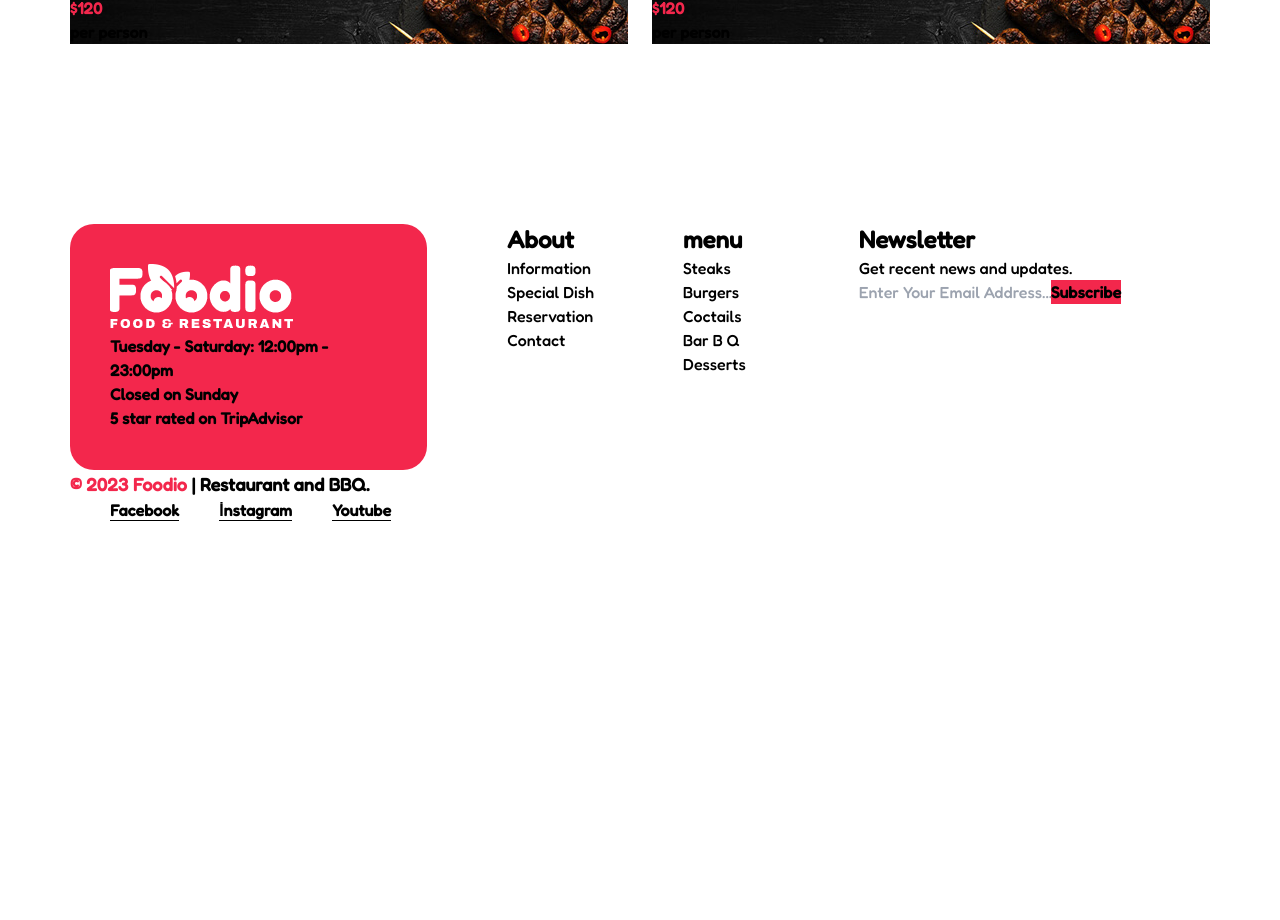
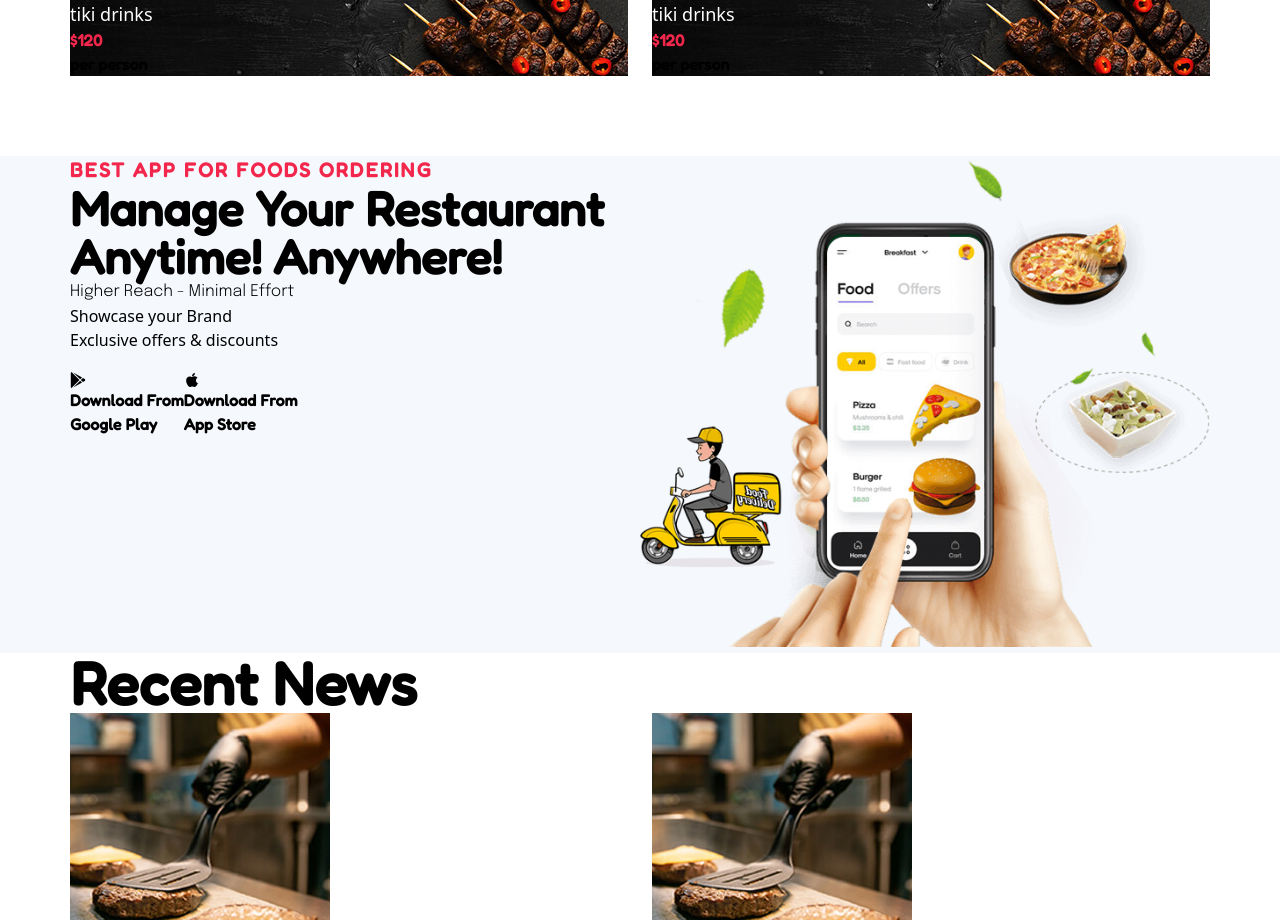
Before and after one commit to zehrasenakgul/react-next.js-with-full-stack-meal-order-project, a Next.js app: page / in a window 1280 px wide. Shown: the part 1880-2800 px from the top of the page. Before the commit the page ends 2402 px from the top, so only its background shows below. Built offline with nearby package versions, Linux system fonts and the light colour scheme.

Commit message:
app component & new component & brand component

```diff
--- /dev/null
+++ b/components/app.jsx
@@ -0,0 +1,74 @@
+import Image from "next/image";
+import React from "react";
+import { FaGooglePlay, FaApple } from "react-icons/fa";
+
+const App = () => {
+  return (
+    <section
+      className="gap no-bottom app-foods"
+      style={{ backgroundColor: "#f5f8fd" }}
+    >
+      <div className="container mx-auto">
+        <div className="flex">
+          <div className="flex-1">
+            <div className="heading">
+              <span className="text-pink font-fredoka font-bold text-xl uppercase tracking-widest	">
+                Best App For Foods Ordering
+              </span>
+              <h3 className="font-fredoka font-bold text-5xl">
+                Manage Your Restaurant Anytime! Anywhere!
+              </h3>
+            </div>
+            <ul className="higher-reach">
+              <li className="font-epilogue">
+                <div className="bol"></div>Higher Reach - Minimal Effort
+              </li>
+              <li>
+                <div className="bol"></div>Showcase your Brand
+              </li>
+              <li>
+                <div className="bol"></div>Exclusive offers &amp; discounts
+              </li>
+            </ul>
+            <div className="flex mt-5">
+              <a href="#">
+                <div className="download-from">
+                  <FaGooglePlay />
+                  <div>
+                    <span className="font-fredoka font-bold">
+                      Download From
+                    </span>
+                    <h5 className="font-fredoka font-bold">Google Play</h5>
+                  </div>
+                </div>
+              </a>
+              <a href="#">
+                <div className="download-from apple">
+                  <FaApple />
+                  <div>
+                    <span className="font-fredoka font-bold">
+                      Download From
+                    </span>
+                    <h5 className="font-fredoka font-bold">App Store</h5>
+                  </div>
+                </div>
+              </a>
+            </div>
+          </div>
+          <div className="flex-1">
+            <div className="manage-your-img">
+              <Image
+                src="/img/manage-your.png"
+                width={649}
+                height={559}
+                alt="manage-your"
+              />
+            </div>
+          </div>
+        </div>
+      </div>
+    </section>
+  );
+};
+
+export default App;
--- /dev/null
+++ b/components/brand.jsx
@@ -0,0 +1,28 @@
+import React from "react";
+import { FaInstagram } from "react-icons/fa";
+const Brand = () => {
+  return (
+    <section>
+      <div className="gap no-top">
+        <div
+          style={{
+            backgroundImage: "url(/img/follow.jpg)",
+          }}
+          className="follow"
+        >
+          <div className="instagram-icon">
+            <FaInstagram />
+          </div>
+          <a href="#">
+            <h2 className="font-fredoka font-bold text-5xl relative">
+              Follow @Winsfolio.com
+            </h2>
+          </a>
+          <p className="relative">Join our community to inspire your desires</p>
+        </div>
+      </div>
+    </section>
+  );
+};
+
+export default Brand;
--- a/components/layouts/footer.jsx
+++ b/components/layouts/footer.jsx
@@ -3,7 +3,7 @@ import WhiteLogo from "../ui/whiteLogo";
 
 const Footer = () => {
   return (
-    <footer className="bg-white pt-[6.25rem] bg-cover center">
+    <footer className=" pt-[6.25rem] bg-cover center">
       <div className="container mx-auto h-full">
         <div className="flex max-sm:block max-md:block max-lg:block max-sm:pt-[3.75]">
           <div className="bg-pink p-10 rounded-3xl logo-white basis-1/3 mr-20 max-sm:mr-5">
--- a/components/menu.jsx
+++ b/components/menu.jsx
@@ -5,7 +5,7 @@ const Menu = () => {
   const [openTab, setOpenTab] = React.useState(1);
 
   return (
-    <section className="section-discover-menu mt-16">
+    <section className="section-discover-menu mt-24">
       <div className="container mx-auto">
         <div class="heading-two">
           <h2 className="font-fredoka font-bold text-6xl max-sm:text-3xl max-md:text-3xl">
--- /dev/null
+++ b/components/new.jsx
@@ -0,0 +1,58 @@
+import Image from "next/image";
+import React from "react";
+
+const NewItem = () => {
+  return (
+    <div className="flex-1 items-center">
+      <div className="recent-news">
+        <Image
+          src="/img/recent-news-1.jpg"
+          width={260}
+          height={280}
+          alt="recent-news"
+        />
+        <div className="ml-5">
+          <a href="#">
+            <span className="font-fredoka font-bold">29 December, 2023</span>
+          </a>
+          <a href="">
+            <h3 className="font-fredoka font-bold text-3xl">
+              Table restaurant located in on Bank Street
+            </h3>
+          </a>
+          <div className="flex items-center">
+            <Image
+              className="me-3"
+              src="/img/man.jpg"
+              width={55}
+              height={55}
+              alt="img"
+            />
+            <h6 className="font-fredoka font-bold ml-5">by Thomas Walimes</h6>
+          </div>
+        </div>
+      </div>
+    </div>
+  );
+};
+
+const New = () => {
+  return (
+    <section className="gap">
+      <div className="container mx-auto">
+        <div className="heading-two">
+          <h2 className="font-fredoka font-bold text-6xl max-sm:text-3xl max-md:text-3xl">
+            Recent News
+          </h2>
+          <div className="line"></div>
+        </div>
+        <div className="flex justify-between container mx-auto gap-6 flex-wrap">
+          <NewItem />
+          <NewItem />
+        </div>
+      </div>
+    </section>
+  );
+};
+
+export default New;
--- a/pages/_document.js
+++ b/pages/_document.js
@@ -8,6 +8,10 @@ export default function Document() {
           href="https://fonts.googleapis.com/css2?family=Fredoka:wght@500&display=swap"
           rel="stylesheet"
         />
+        <link
+          href="https://fonts.googleapis.com/css2?family=Epilogue:wght@300&display=swap"
+          rel="stylesheet"
+        />
       </Head>
       <body>
         <Main />
--- a/pages/index.jsx
+++ b/pages/index.jsx
@@ -4,6 +4,9 @@ import Footer from "../components/layouts/footer";
 import Carousel from "../components/carousel";
 import Menu from "../components/menu";
 import Banner from "../components/banner";
+import Brand from "../components/brand";
+import New from "../components/new";
+import App from "../components/app";
 
 export default function Index() {
   return (
@@ -23,6 +26,9 @@ export default function Index() {
       <Carousel />
       <Menu />
       <Banner />
+      <App />
+      <New />
+      <Brand />
       <Footer />
     </div>
   );
--- a/styles/style.css
+++ b/styles/style.css
@@ -98,6 +98,9 @@
 .cart-popup ul li:not(:last-child) {
   border-bottom: 1px solid #00000014;
   padding-bottom: 15px;
+}
+.no-bottom {
+  padding-bottom: 0;
 }
 .cart-popup ul li a:before {
   content: "";
@@ -263,11 +266,6 @@ button.close {
 button.button {
   border: 0;
 }
-footer {
-  background-size: cover;
-  background-position: center;
-  padding-top: 100px;
-}
 .footer-bootem {
   display: flex;
   align-items: center;
@@ -280,6 +278,9 @@ footer {
 footer {
   background-image: url(../public/img/footer.png);
   background-color: #f5f8fd;
+  background-size: cover;
+  background-position: center;
+  padding-top: 100px;
 }
 
 .cart-checkout a svg {
@@ -905,6 +906,157 @@ section.slider-hero {
   font-size: 32px;
 }
 
-.gap {
+section {
   padding: 120px 0;
 }
+
+.slider-hero {
+  padding: 0 !important;
+}
+
+.recent-news {
+  display: flex;
+  align-items: center;
+}
+.recent-news img {
+  border-radius: 20px;
+  margin-right: 40px;
+}
+/* 20. follow */
+.recent-news a span {
+  border-radius: 5px;
+  padding: 6px 10px;
+  background-color: #ffd40d;
+  display: inline-block;
+  color: black;
+}
+.recent-news h3 {
+  width: 80%;
+  padding-top: 15px;
+  padding-bottom: 20px;
+  position: relative;
+}
+.recent-news h6 {
+  color: #555;
+}
+.follow h2 {
+  font-size: 50px;
+  position: relative;
+}
+.follow {
+  padding-top: 140px;
+  padding-bottom: 203px;
+  text-align: center;
+  position: relative;
+  background-position: center;
+  background-size: cover;
+}
+.follow:before {
+  width: 100%;
+  height: 100%;
+  content: "";
+  position: absolute;
+  left: 0;
+  top: 0;
+  background-color: white;
+  opacity: 0.9;
+}
+.follow p {
+  position: relative;
+}
+.follow .instagram-icon {
+  width: 90px;
+  position: relative;
+  height: 90px;
+  font-size: 50px;
+  border-radius: 50%;
+  display: flex;
+  margin: auto;
+  justify-content: center;
+  align-items: center;
+  color: white;
+  margin-bottom: 35px;
+  background-color: #f3274c;
+}
+
+.app-foods {
+  position: relative;
+}
+.app-foods:before {
+  position: absolute;
+  background-color: #f3274c;
+  content: "";
+  width: 900px;
+  height: 340px;
+  border-radius: 191px;
+  border-bottom-right-radius: 0;
+  border-top-right-radius: 0;
+  right: 0;
+  top: 30%;
+}
+.manage-your-img {
+  position: relative;
+}
+.download-from {
+  display: flex;
+  align-items: center;
+  padding: 20px 40px;
+  background-color: #f3274c;
+  border-radius: 12px;
+}
+.download-from svg {
+  font-size: 36px;
+  margin-right: 14px;
+}
+.download-from svg,
+.download-from h5,
+.download-from span {
+  color: white;
+}
+.download-from span {
+  text-transform: uppercase;
+  font-size: 12px;
+}
+.download-from.apple {
+  background-color: black;
+  margin-left: 20px;
+}
+/* 19. recent-news */
+.recent-news {
+  display: flex;
+  align-items: center;
+}
+.recent-news img {
+  border-radius: 20px;
+  margin-right: 40px;
+}
+
+.bol {
+  display: block;
+  width: 15px;
+  height: 15px;
+  border: 5px solid #ffd40d;
+  border-radius: 50%;
+  margin-right: 12px;
+}
+
+ul.higher-reach li {
+  font-size: 18px;
+  font-family: "Epilogue";
+  font-weight: 400;
+  color: #555;
+  display: flex;
+  align-items: center;
+  padding-bottom: 8px;
+}
+ul.higher-reach {
+  margin-top: 30px;
+}
+ul.higher-reach li {
+  font-size: 18px;
+  font-weight: 500;
+  color: #555;
+  display: flex;
+  align-items: center;
+  padding-bottom: 8px;
+}
--- a/tailwind.config.js
+++ b/tailwind.config.js
@@ -23,6 +23,7 @@ module.exports = {
       },
       fontFamily: {
         fredoka: ["Fredoka", "sans-serif"],
+        epilogue: ["Epilogue", "sans-serif"],
       },
     },
   },
```
